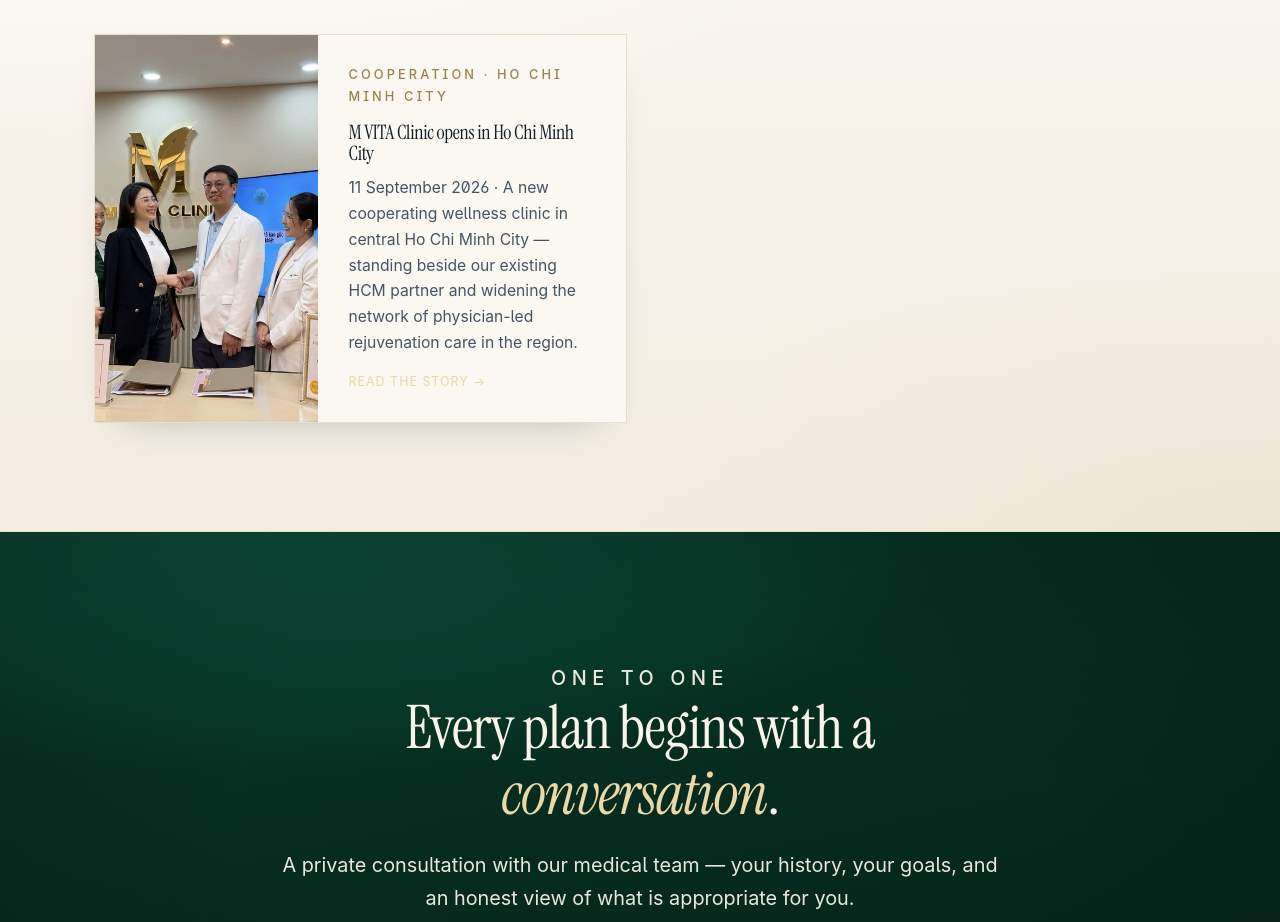
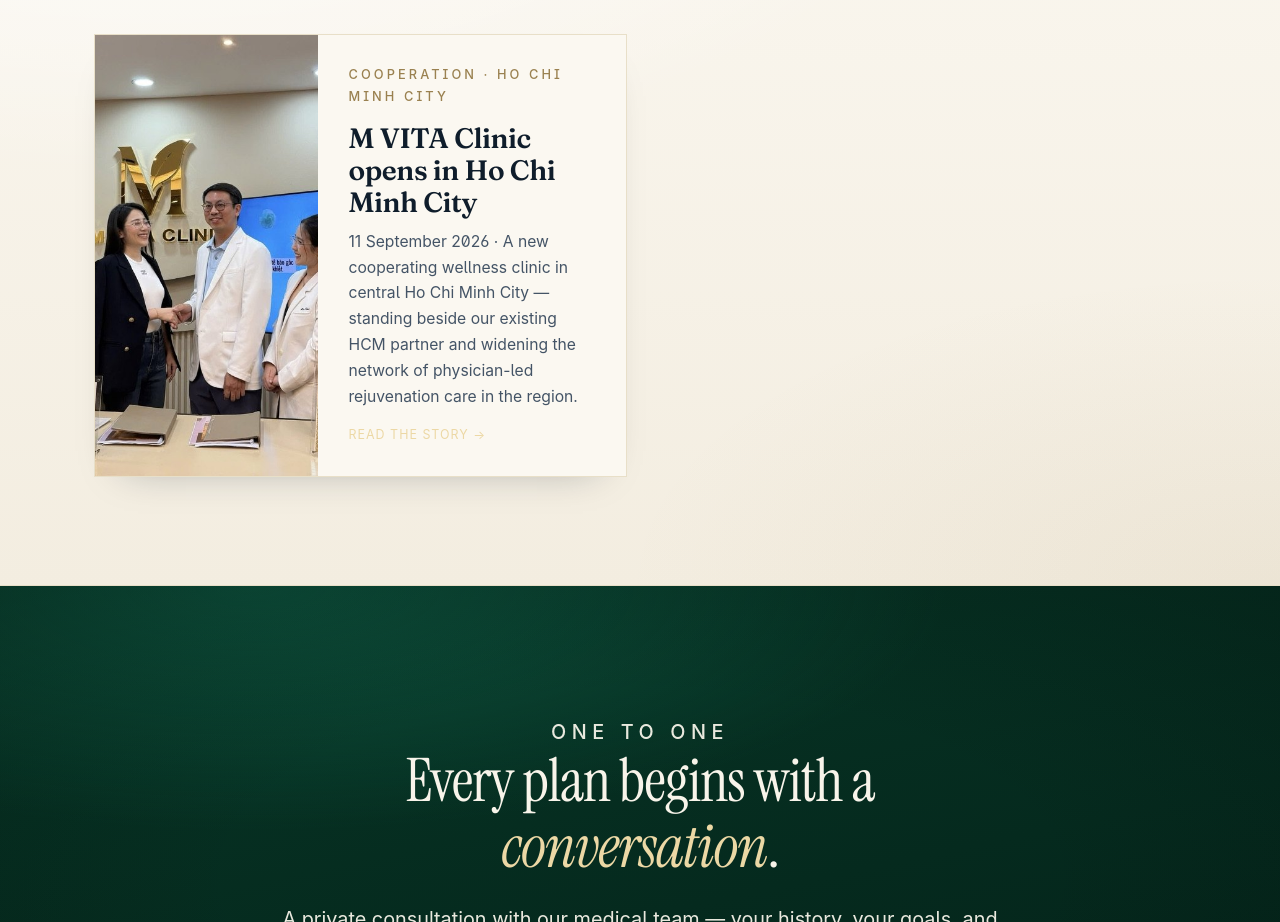
Before and after one commit to drtonysu/r2-iwaa-new, a website: page news.html in a window 1280 px wide. Shown: the part 820-1742 px from the top of the page. Drawn offline with Linux system fonts and the light colour scheme; a web font is replaced by a local one.

Commit message:
iv list card titles: Fraunces 600, slightly larger

```diff
--- a/css/style.css
+++ b/css/style.css
@@ -496,7 +496,14 @@
   flex-direction: column;
   justify-content: center;
 }
-.card--iv h3 { font-size: var(--text-lg); }
+.card--iv h3 {
+  font-family: 'Fraunces', 'Instrument Serif', serif;
+  font-weight: 600;
+  font-size: var(--text-xl);
+  line-height: 1.15;
+  letter-spacing: -0.015em;
+  font-variation-settings: 'opsz' 96, 'SOFT' 80;
+}
 .card--iv p { font-size: var(--text-sm); line-height: 1.65; }
 @media (max-width: 900px) {
   .cards--iv { grid-template-columns: 1fr; }
```
